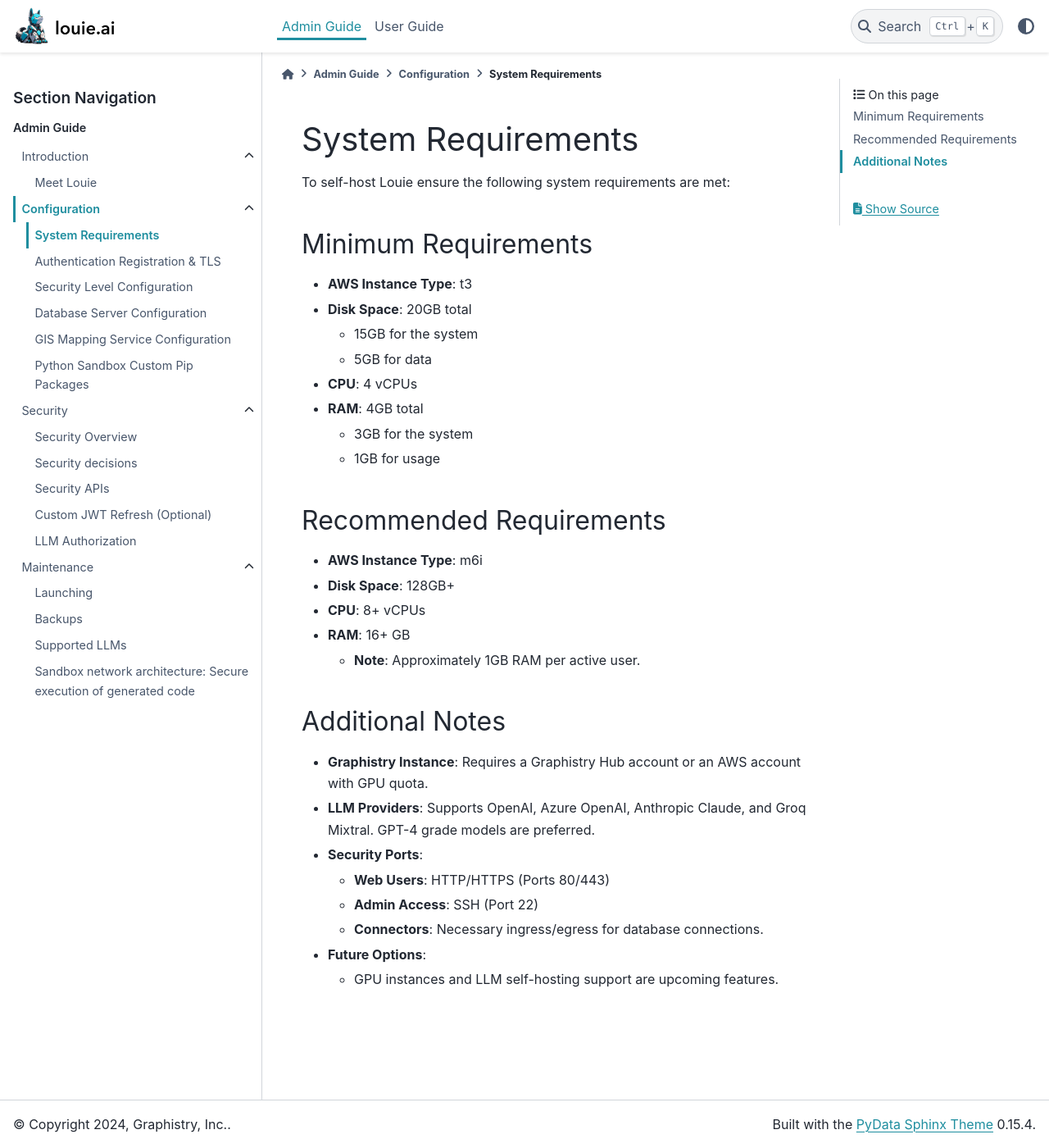
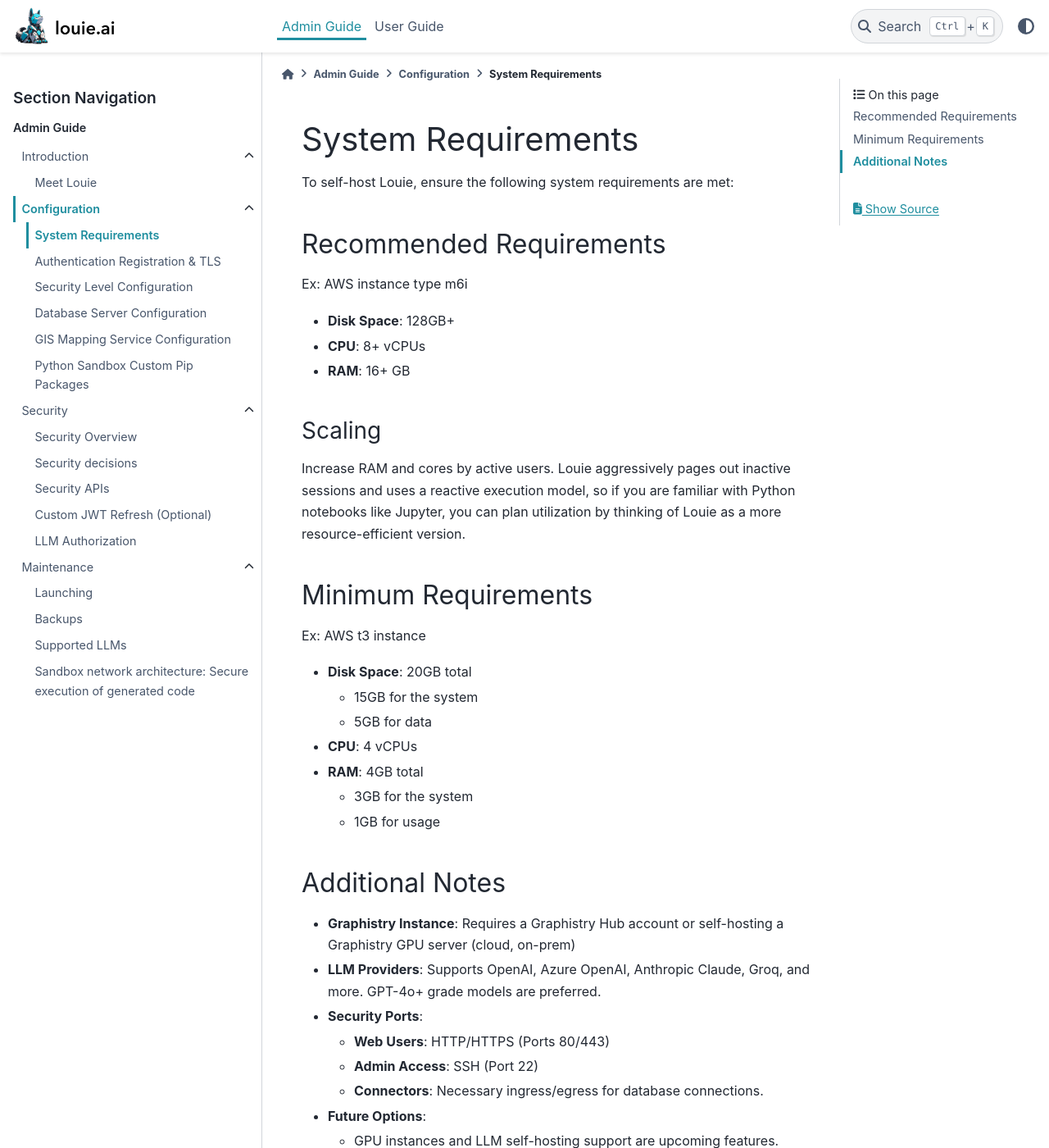
Before and after one commit to graphistry/louie.ai-docs, a Sphinx documentation site: the page built from docs/source/admin/006_System_Requirements.md, in a window 1280 px wide and 1400 px high. Shown: the whole window at 82% size. Built offline with Sphinx 7.4.7 and the PyData theme 0.15.4, drawn with Linux system fonts in a browser that asks for light colours.

Commit message:
docs(recs)

```diff
--- a/docs/source/admin/006_System_Requirements.md
+++ b/docs/source/admin/006_System_Requirements.md
@@ -1,10 +1,23 @@
 # System Requirements
 
-To self-host Louie ensure the following system requirements are met:
+To self-host Louie, ensure the following system requirements are met:
+
+## Recommended Requirements
+
+Ex: AWS instance type m6i
+
+- **Disk Space**: 128GB+
+- **CPU**: 8+ vCPUs
+- **RAM**: 16+ GB
+
+### Scaling
+
+Increase RAM and cores by active users. Louie aggressively pages out inactive sessions and uses a reactive execution model, so if you are familiar with Python notebooks like Jupyter, you can plan utilization by thinking of Louie as a more resource-efficient version.
 
 ## Minimum Requirements
 
-- **AWS Instance Type**: t3
+Ex: AWS t3 instance
+
 - **Disk Space**: 20GB total
   - 15GB for the system
   - 5GB for data
@@ -13,18 +26,10 @@ To self-host Louie ensure the following system requirements are met:
   - 3GB for the system
   - 1GB for usage
 
-## Recommended Requirements
-
-- **AWS Instance Type**: m6i
-- **Disk Space**: 128GB+
-- **CPU**: 8+ vCPUs
-- **RAM**: 16+ GB
-  - **Note**: Approximately 1GB RAM per active user.
-
 ## Additional Notes
 
-- **Graphistry Instance**: Requires a Graphistry Hub account or an AWS account with GPU quota.
-- **LLM Providers**: Supports OpenAI, Azure OpenAI, Anthropic Claude, and Groq Mixtral. GPT-4 grade models are preferred.
+- **Graphistry Instance**: Requires a Graphistry Hub account or self-hosting a Graphistry GPU server (cloud, on-prem)
+- **LLM Providers**: Supports OpenAI, Azure OpenAI, Anthropic Claude, Groq, and more. GPT-4o+ grade models are preferred.
 - **Security Ports**:
   - **Web Users**: HTTP/HTTPS (Ports 80/443)
   - **Admin Access**: SSH (Port 22)
```
